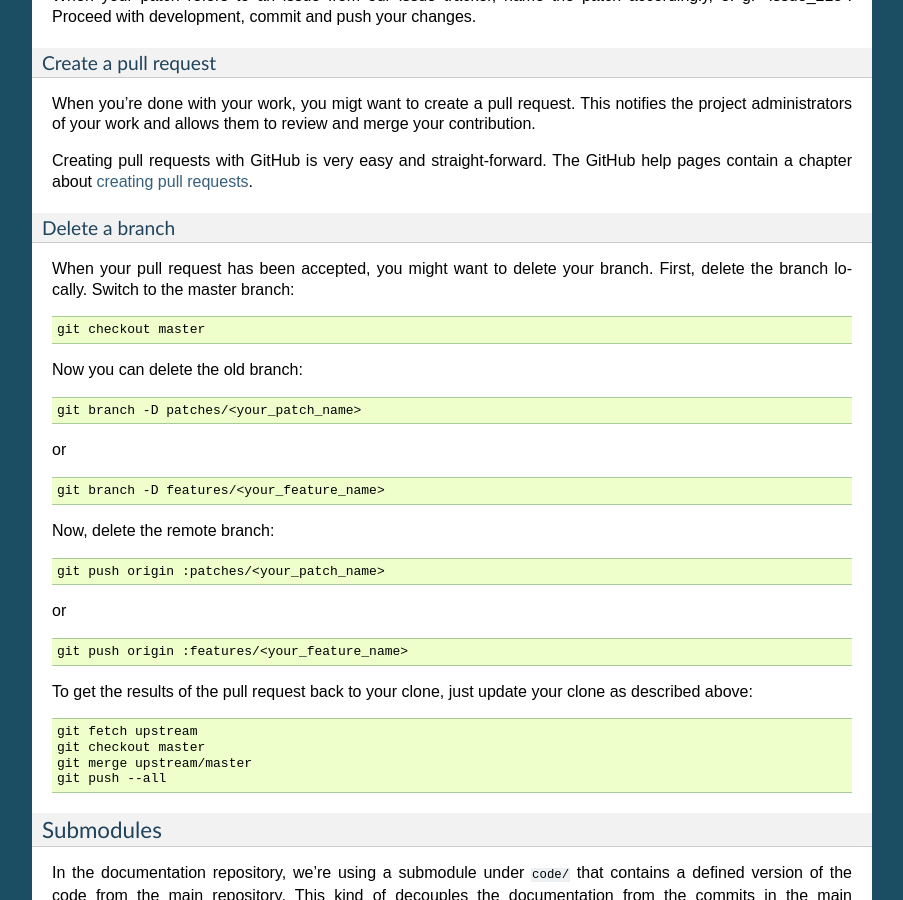
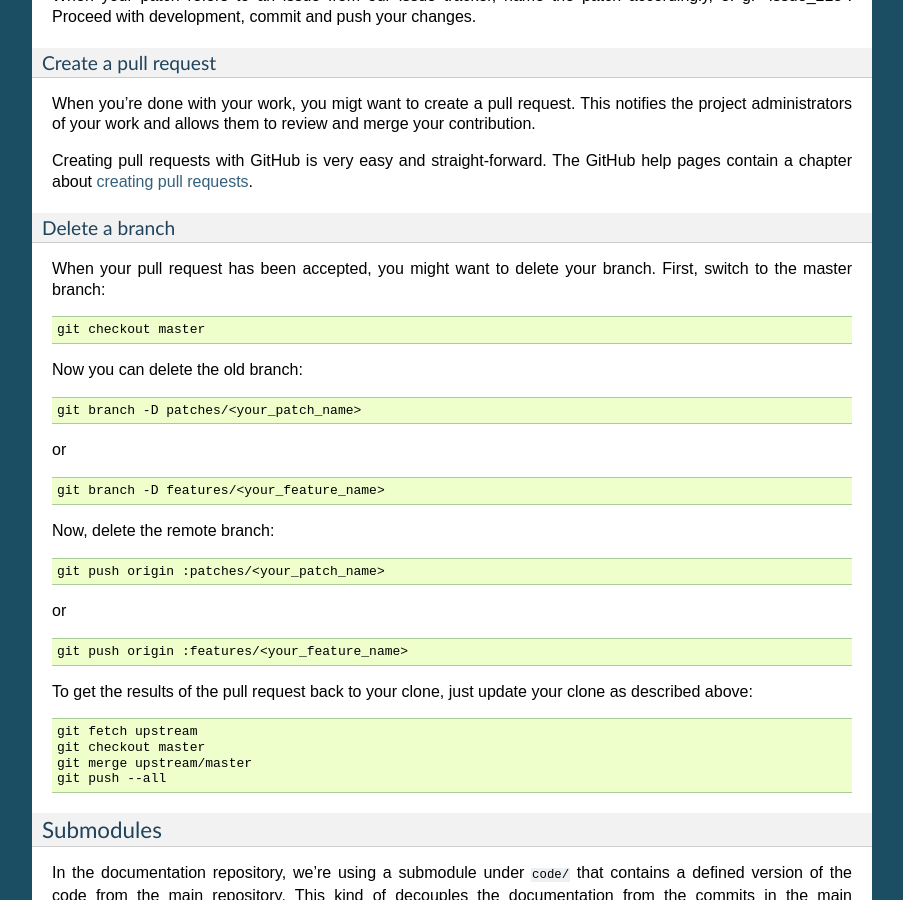
Before and after one commit to arobito/arobito-docs, a Sphinx documentation site: the page built from source/project/welcomenewuser.rst, in a window 1280 px wide and 900 px high, scrolled down 4621 px. Shown: the whole window, without its empty margins (198-1101 px from the left). Built offline with Sphinx 7.4.7, drawn with Linux system fonts in a browser that asks for light colours; pages that are not in the unit, such as notebooks, are missing from menus.

Commit message:
Better description

```diff
--- a/source/project/welcomenewuser.rst
+++ b/source/project/welcomenewuser.rst
@@ -316,8 +316,7 @@ Creating pull requests with GitHub is very easy and straight-forward. The GitHub
 Delete a branch
 ...............
 
-When your pull request has been accepted, you might want to delete your branch. First, delete the branch locally.
-Switch to the master branch:
+When your pull request has been accepted, you might want to delete your branch. First, switch to the master branch:
 
 .. code:: bash
 
```
